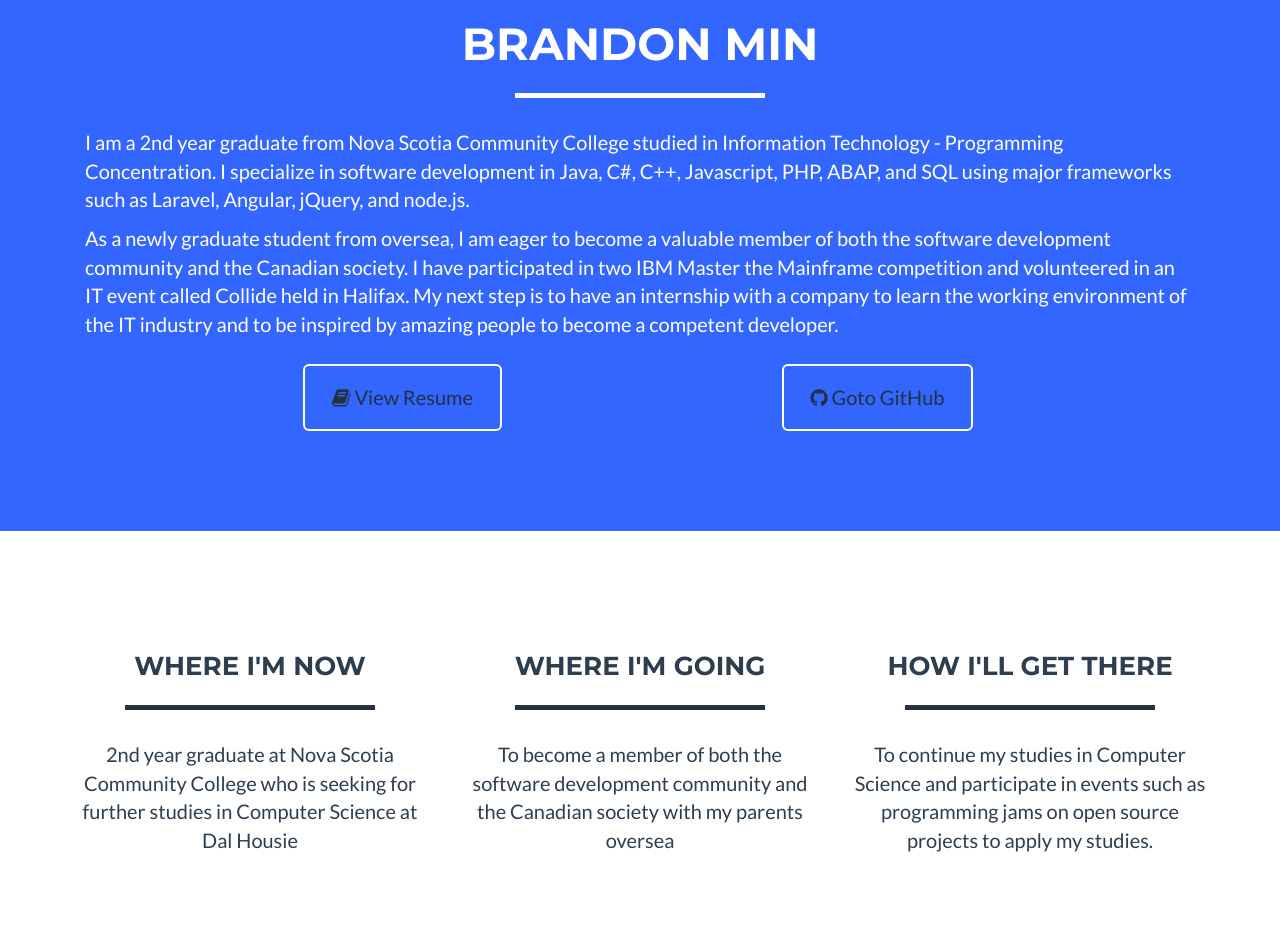
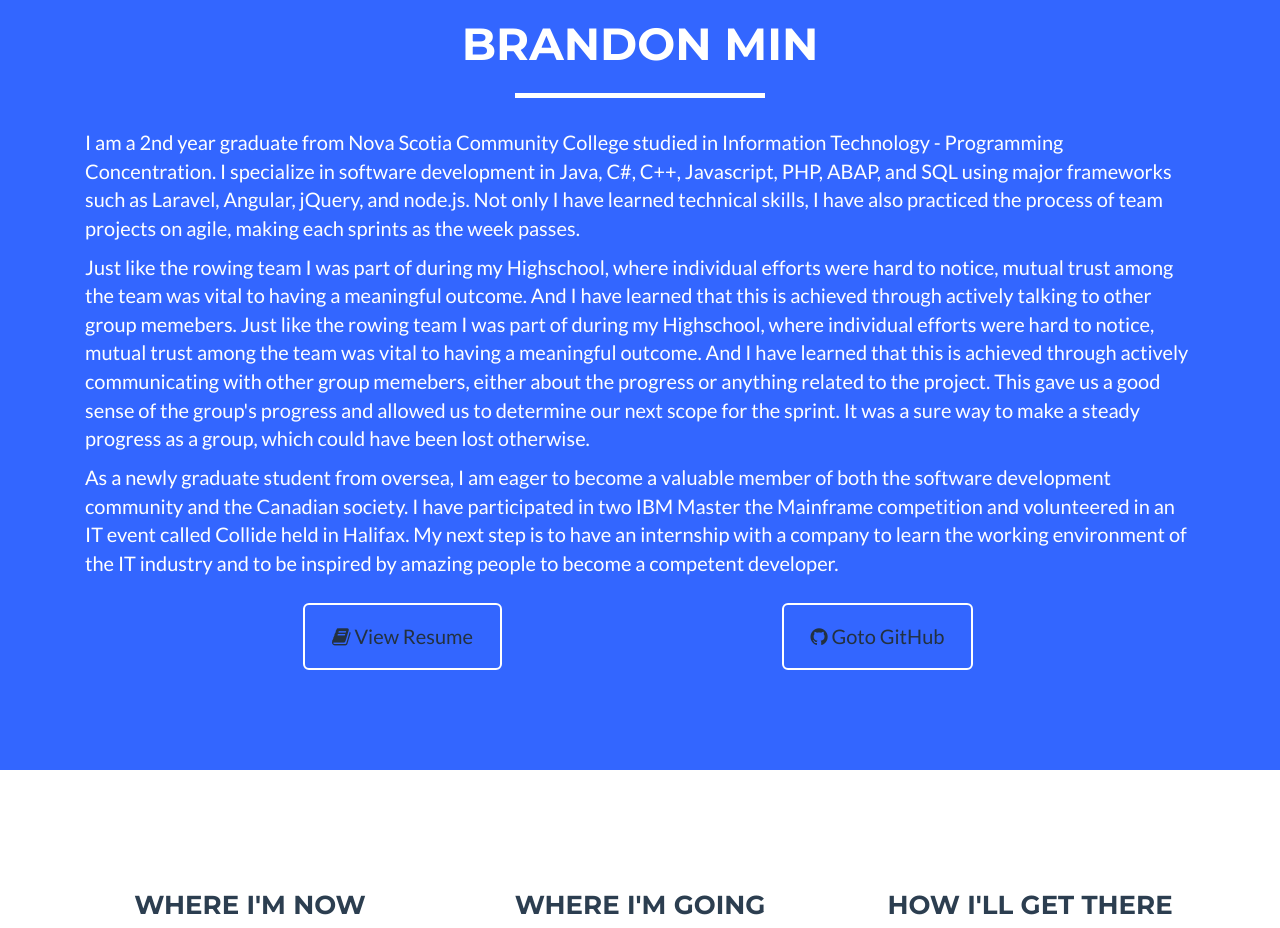
Before and after one commit to bmin11/Portfolio, a website: page portf/index.html in a window 1280 px wide. Shown: the part 2380-3308 px from the top of the page. Drawn offline with nearby package versions, Linux system fonts and the light colour scheme.

Commit message:
Update on icon & about
Added a tab icon and updated on the about page

```diff
--- a/portf/index.html
+++ b/portf/index.html
@@ -8,6 +8,8 @@
     <meta name="viewport" content="width=device-width, initial-scale=1">
     <meta name="description" content="">
     <meta name="author" content="">
+
+    <link rel="icon" href="img/a4McKDl.png" />
 
     <title>Programmer  | Brandon Min</title>
 
@@ -166,7 +168,20 @@
                     <p>I am a 2nd year graduate from Nova Scotia Community College
                       studied in Information Technology - Programming Concentration.
                       I specialize in software development in Java, C#, C++, Javascript,
-                      PHP, ABAP, and SQL using major frameworks such as Laravel, Angular, jQuery, and node.js.</p>
+                      PHP, ABAP, and SQL using major frameworks such as Laravel, Angular, jQuery, and node.js.
+                      Not only I have learned technical skills, I have also practiced the process of team
+                      projects on agile, making each sprints as the week passes.</p>
+
+                    <p>Just like the rowing team I was part of during my Highschool, where individual efforts
+                      were hard to notice, mutual trust among the team was vital to having a meaningful outcome.
+                      And I have learned that this is achieved through actively talking to other group memebers.
+                      Just like the rowing team I was part of during my Highschool, where individual efforts were
+                      hard to notice, mutual trust among the team was vital to having a meaningful outcome. And I have
+                      learned that this is achieved through actively communicating with other group memebers,
+                      either about the progress or anything related to the project. This gave us a good sense of
+                      the group's progress and allowed us to determine our next scope for the sprint. It was a
+                      sure way to make a steady progress as a group, which could have been lost otherwise.</p>
+
                     <p>As a newly graduate student from oversea, I am eager to become a valuable member
                       of both the software development community and the Canadian society.
                     I have participated in two IBM Master the Mainframe competition and
```
Also changed, not shown: portf/img/a4McKDl.png (added).
